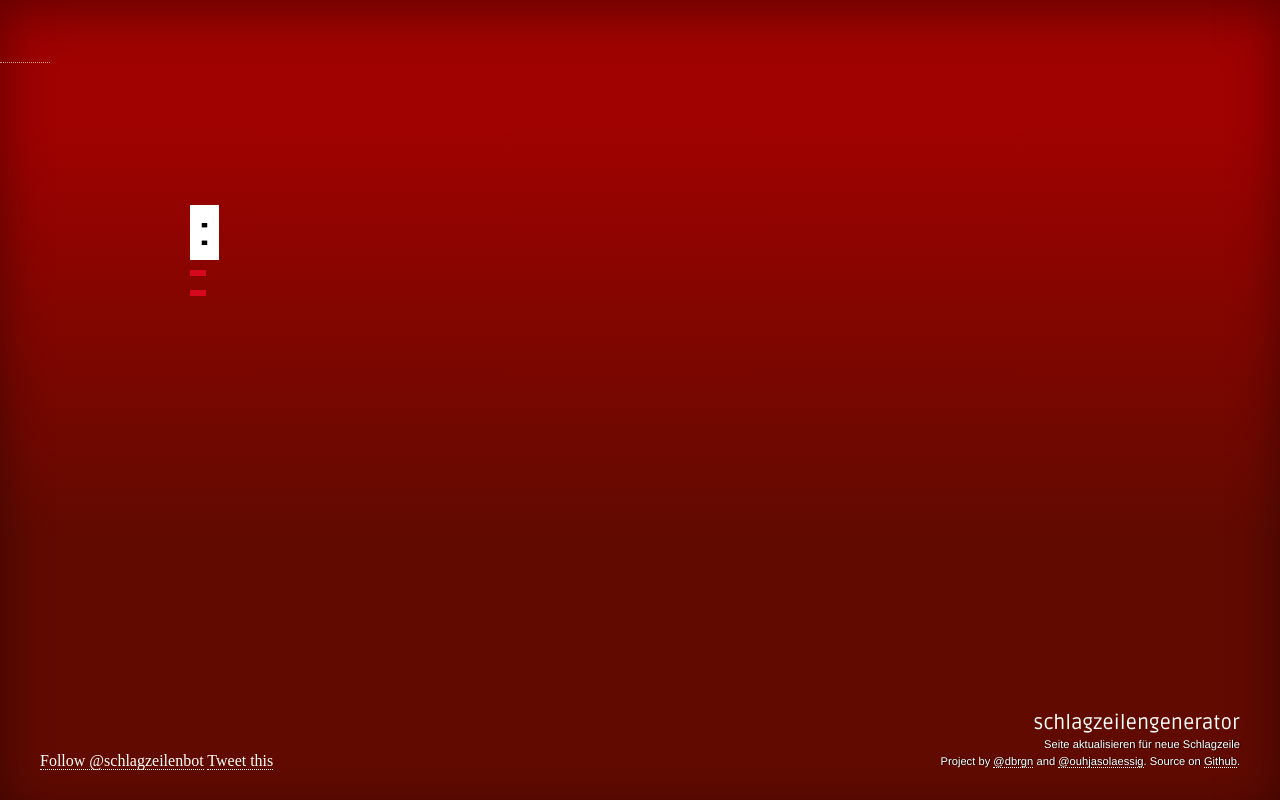
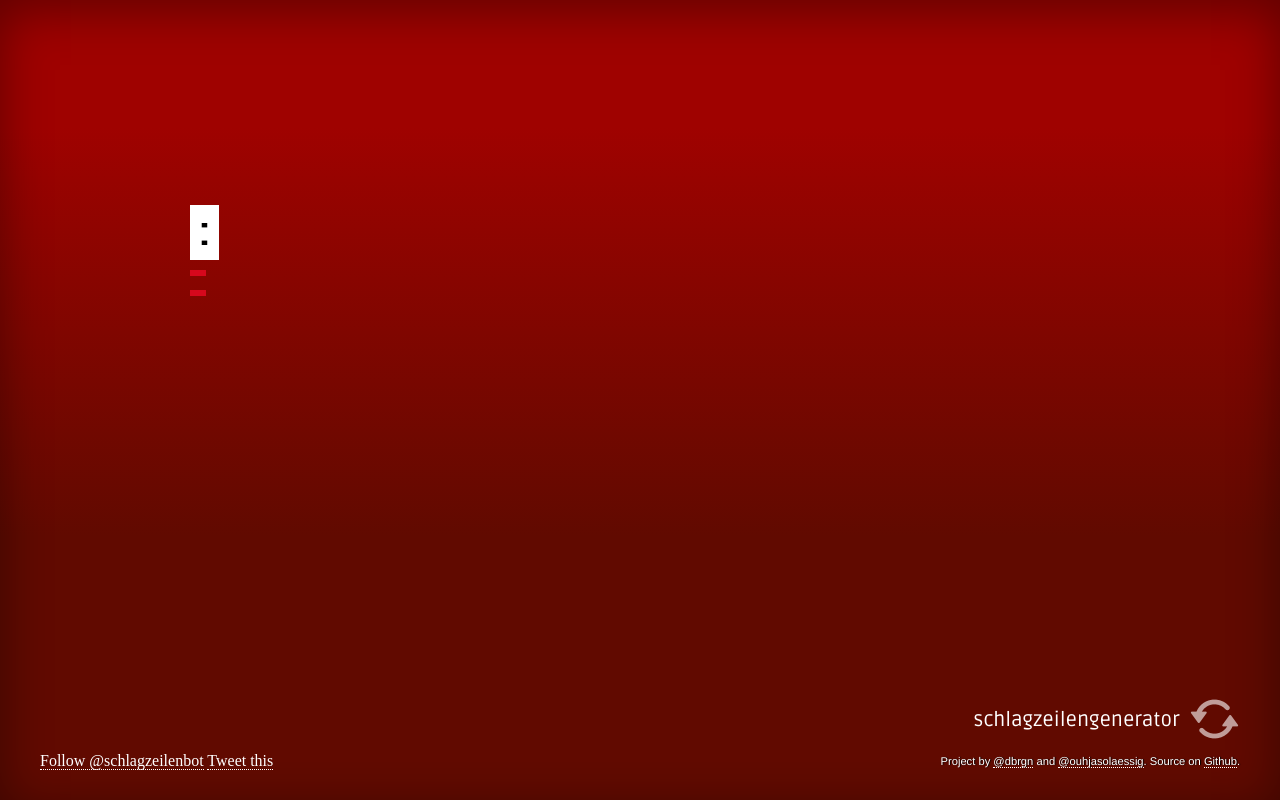
Before and after one commit to dbrgn/schlagzeilengenerator, a Flask app: template templates/headline.html in a window 1280 px wide. Run offline with Flask 2, Linux system fonts and the light colour scheme; the template is opened without the code that fills it, so the values that code supplies are empty; parts of the project's set-up code (start-up, migrations or seed data) failed here and were passed over; some libraries are stand-ins or nearby versions.

Commit message:
Fixed reload button

```diff
--- a/static/style.css
+++ b/static/style.css
@@ -63,26 +63,20 @@ h2 {
     padding: 3px 8px;
     margin: 5px 0px;
 }
-small {
-    font: .8em/1.5 Helvetica, Arial, Sans-Serif;
-    display:block;
-    margin: 5px 0px;
-    color:#D6081C;
-    text-shadow:0px 0px 2px #560A00;
-}
 
 #reload {
     position:fixed;
-    top: 20px;
-    right: 40x;
+    bottom: 60px;
+    right: 40px;
 }
 #reload a {
     display:block;
     width:50px;
     height:42px;
-    background-image:url('{{ url_for('static', filename='reload.png') }}');
+    background-image:url('/static/reload.png');
     background-repeat:no-repeat;
-
+    text-decoration: none;
+    border: none;
     opacity:0.6;
     filter:alpha(opacity=60); /* For IE8 and earlier */
 }
@@ -93,8 +87,8 @@ small {
 
 #logo {
     position: fixed;
-    bottom: 65px;
-    right:40px;
+    bottom: 68px;
+    right:100px;
     font-family: 'Ruda', sans-serif;
     font-weight: 400;
     font-size: 20px;
--- a/templates/headline.html
+++ b/templates/headline.html
@@ -4,7 +4,7 @@
 
 {% block content %}
     <div id="reload">
-      <a href="window.location.reload()" onClick="window.location.reload()"></a>
+      <a href="/"></a>
     </div>
 
     <div class="output">
@@ -29,7 +29,6 @@
       <p>schlagzeilengenerator</p>
     </div>
     <div id="copy">
-        <p>Seite aktualisieren für neue Schlagzeile</p>
         <p>Project by <a href="https://twitter.com/dbrgn">@dbrgn</a> and <a href="https://twitter.com/ouhjasolaessig">@ouhjasolaessig</a>. Source on <a href="https://github.com/gwrtheyrn/schlagzeilengenerator/">Github</a>.</p>
     </div>
 {% endblock %}
```
